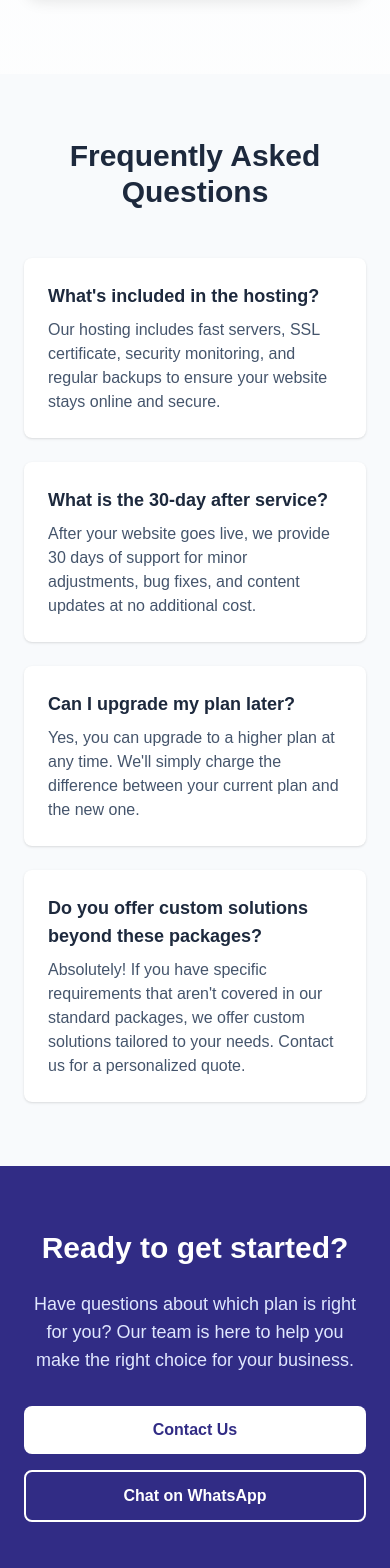
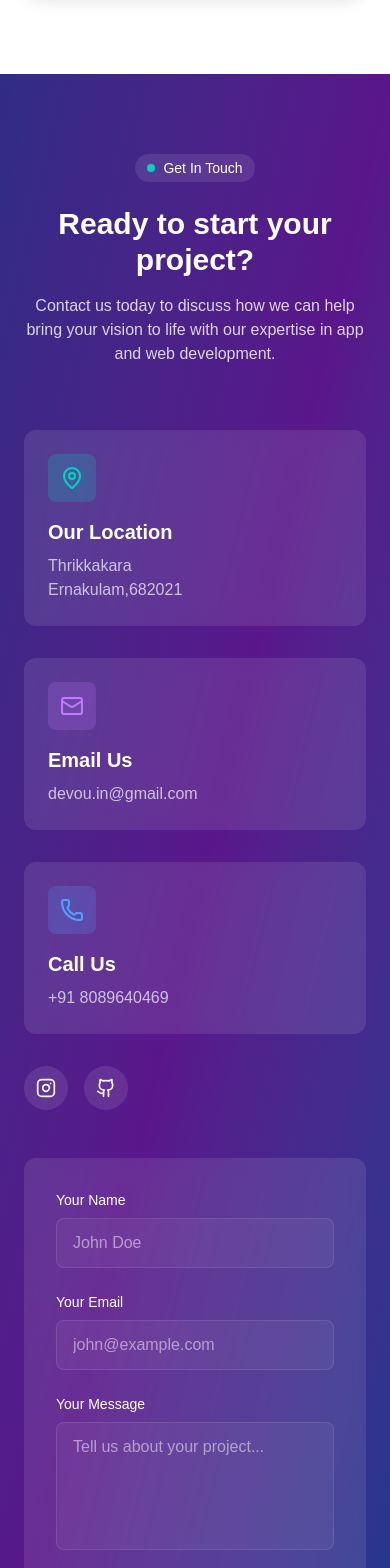
Before and after one commit to alanjohnck/devou, a Next.js app: page /pricing in a window 390 px wide. Shown: the part 3040-4608 px from the top of the page. Built offline with nearby package versions, Linux system fonts and the light colour scheme.

Commit message:
new version

```diff
--- a/src/app/pricing/page.js
+++ b/src/app/pricing/page.js
@@ -240,123 +240,6 @@ export default function PricingPage() {
           </div>
         </div>
       </section>
-
-      {/* FAQ Section */}
-      <section className="py-16 bg-slate-50">
-        <div className="container mx-auto px-6">
-          <div className="max-w-3xl mx-auto">
-            <h2 className="text-3xl font-bold text-center text-slate-800 mb-12">
-              Frequently Asked Questions
-            </h2>
-
-            <div className="space-y-6">
-              {activeTab === "web" ? (
-                <>
-                  <div className="bg-white p-6 rounded-lg shadow-sm">
-                    <h3 className="text-lg font-semibold text-slate-800 mb-2">
-                      What&apos;s included in the hosting?
-                    </h3>
-                    <p className="text-slate-600">
-                      Our hosting includes fast servers, SSL certificate, security monitoring, and regular backups to ensure your website stays online and secure.
-                    </p>
-                  </div>
-
-                  <div className="bg-white p-6 rounded-lg shadow-sm">
-                    <h3 className="text-lg font-semibold text-slate-800 mb-2">
-                      What is the 30-day after service?
-                    </h3>
-                    <p className="text-slate-600">
-                      After your website goes live, we provide 30 days of support for minor adjustments, bug fixes, and content updates at no additional cost.
-                    </p>
-                  </div>
-
-                  <div className="bg-white p-6 rounded-lg shadow-sm">
-                    <h3 className="text-lg font-semibold text-slate-800 mb-2">
-                      Can I upgrade my plan later?
-                    </h3>
-                    <p className="text-slate-600">
-                      Yes, you can upgrade to a higher plan at any time. We'll simply charge the difference between your current plan and the new one.
-                    </p>
-                  </div>
-
-                  <div className="bg-white p-6 rounded-lg shadow-sm">
-                    <h3 className="text-lg font-semibold text-slate-800 mb-2">
-                      Do you offer custom solutions beyond these packages?
-                    </h3>
-                    <p className="text-slate-600">
-                      Absolutely! If you have specific requirements that aren't covered in our standard packages, we offer custom solutions tailored to your needs. Contact us for a personalized quote.
-                    </p>
-                  </div>
-                </>
-              ) : (
-                <>
-                  <div className="bg-white p-6 rounded-lg shadow-sm">
-                    <h3 className="text-lg font-semibold text-slate-800 mb-2">
-                      What platforms do you develop for?
-                    </h3>
-                    <p className="text-slate-600">
-                      We develop native applications for Android and iOS platforms, as well as cross-platform solutions depending on your requirements and budget.
-                    </p>
-                  </div>
-
-                  <div className="bg-white p-6 rounded-lg shadow-sm">
-                    <h3 className="text-lg font-semibold text-slate-800 mb-2">
-                      What does the support period include?
-                    </h3>
-                    <p className="text-slate-600">
-                      Our support includes bug fixes, minor updates, technical assistance, and compatibility updates for new OS versions released during the support period.
-                    </p>
-                  </div>
-
-                  <div className="bg-white p-6 rounded-lg shadow-sm">
-                    <h3 className="text-lg font-semibold text-slate-800 mb-2">
-                      How long does it take to develop an app?
-                    </h3>
-                    <p className="text-slate-600">
-                      Development timelines vary based on complexity, but typically range from 3-4 months for basic apps to 6-9 months for more complex enterprise solutions.
-                    </p>
-                  </div>
-
-                  <div className="bg-white p-6 rounded-lg shadow-sm">
-                    <h3 className="text-lg font-semibold text-slate-800 mb-2">
-                      Do you offer custom app development beyond these packages?
-                    </h3>
-                    <p className="text-slate-600">
-                      Absolutely! If you have specific requirements that aren't covered in our standard packages, we offer custom solutions tailored to your needs. Contact us for a personalized quote.
-                    </p>
-                  </div>
-                </>
-              )}
-            </div>
-          </div>
-        </div>
-      </section>
-
-      {/* Call to Action */}
-      <section className="py-16 bg-indigo-900 text-white">
-        <div className="container mx-auto px-6 text-center">
-          <h2 className="text-3xl md:text-4xl font-bold mb-6">
-            Ready to get started?
-          </h2>
-          <p className="text-lg mb-8 max-w-2xl mx-auto text-indigo-100">
-            Have questions about which plan is right for you? Our team is here to help you make the right choice for your business.
-          </p>
-          <div className="flex flex-col sm:flex-row gap-4 justify-center">
-            <Link
-              href="/contact"
-              className="bg-white text-indigo-900 hover:bg-indigo-100 py-3 px-8 rounded-lg font-semibold transition-colors"
-            >
-              Contact Us
-            </Link>
-            <a
-              href={`https://wa.me/+918089640469?text=Hello, I&apos;m interested in your ${activeTab === "web" ? "web" : "app"} development services.`}
-              className="border-2 border-white text-white hover:bg-white/10 py-3 px-8 rounded-lg font-semibold transition-colors"
-            >
-              Chat on WhatsApp
-            </a>
-          </div>
-        </div>
-      </section>
     </div>
   );
 }
```
